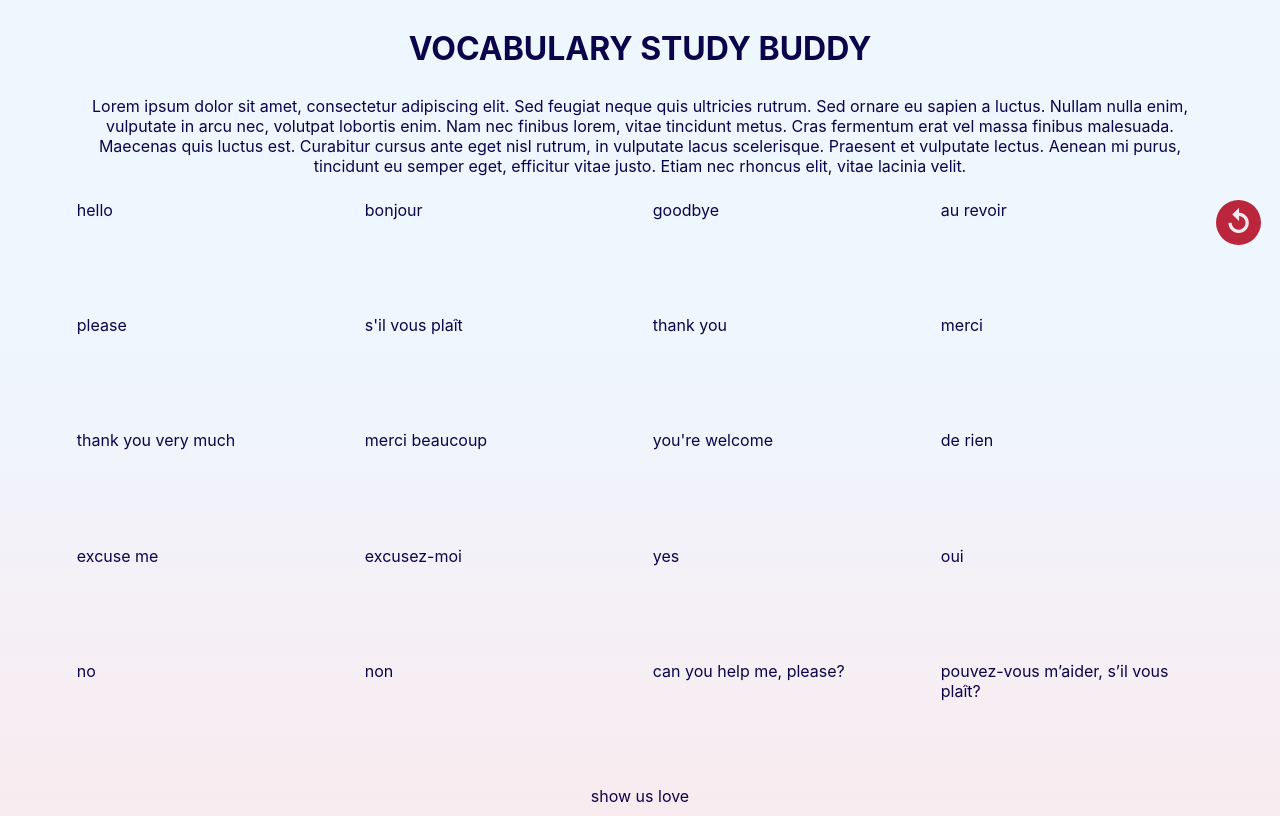
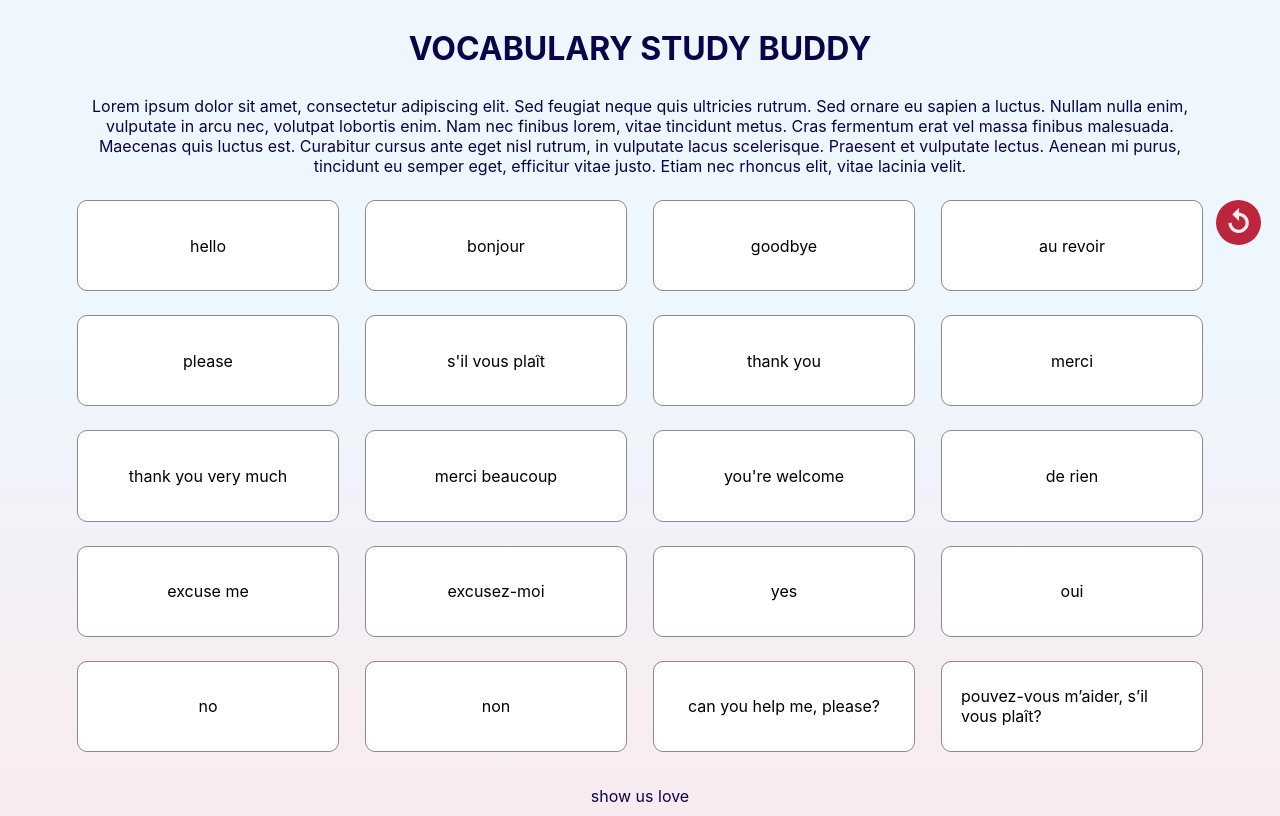
Before and after one commit to chingu-voyages/Vocab-Study-Buddy, a React (Create React App) app: page / in a window 1280 px wide. Built offline with nearby package versions, Linux system fonts and the light colour scheme.

Commit message:
Add function for determining border colors to renderGameCards

```diff
--- a/src/VocabGamePlay.jsx
+++ b/src/VocabGamePlay.jsx
@@ -14,7 +14,7 @@ class VocabGamePlay extends Component {
   }
 
   handleClick = (data) => {
-    console.log(data);
+    //console.log(data);
     data.isSelected = !data.isSelected;
     let { firstSelection, secondSelection } = this.state;
     if (firstSelection === null) {
@@ -49,16 +49,35 @@ class VocabGamePlay extends Component {
   }
 
   renderGameCards = (mappedObject) => {
-    let renderedItems = []
+    let renderedItems = [];
+    console.log(this.state.firstSelection);
+    console.log(this.state.secondSelection);
+    function determineColor(selected, correct) {
+      if (selected && correct) {
+        return "card-correct";
+      } else if (this.state.secondSelection && selected && !correct) {
+        return "card-incorrect";
+      } else if (selected) {
+        return "card-select";
+      }
+    }
     for (var value of mappedObject.values()) {
-      renderedItems.push(<WordCard key={value.word} data={value} handleClick={this.handleClick} />)
+      let color = determineColor.call(this, value.isSelected, value.isCorrect);
+      renderedItems.push(
+        <WordCard
+          className={`card ${color}`}
+          key={value.word}
+          data={value}
+          handleClick={this.handleClick}
+        />
+      );
     }
     return renderedItems;
   }
 
   render() {
     let { vocabDataSet } = this.state;
-    console.log(vocabDataSet)
+    //console.log(vocabDataSet)
     return (
       <div className="vocabGamePlay--container">
         <div id="header">VOCABULARY STUDY BUDDY</div>
```
